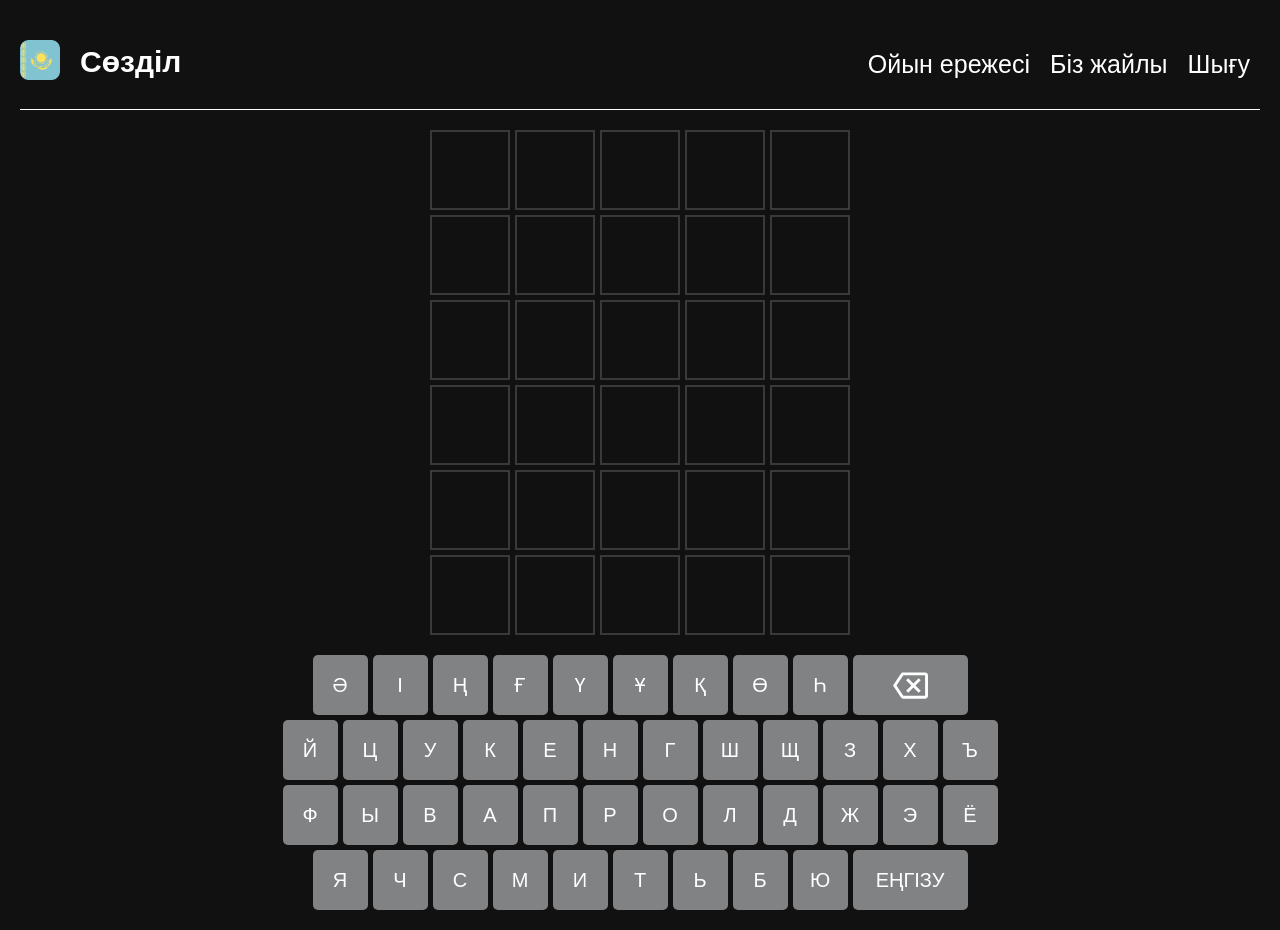
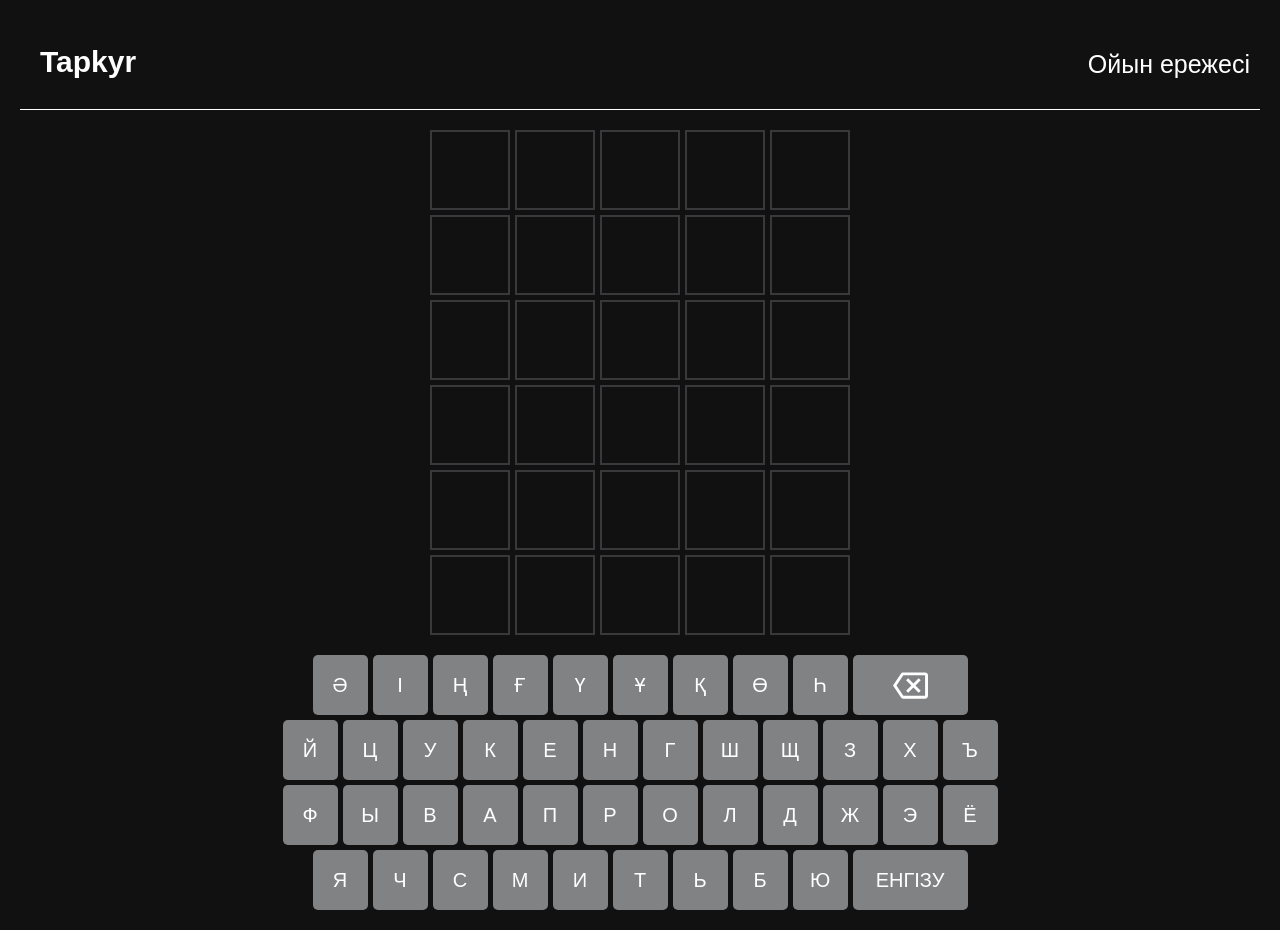
Before and after one commit to sulubay/sosdll, a plain HTML site: page index.html in a window 1280 px wide. Drawn offline with Linux system fonts and the light colour scheme.

Commit message:
Update index.html

```diff
--- a/index.html
+++ b/index.html
@@ -6,20 +6,18 @@
     <link rel="stylesheet" href="styles.css">
     <script src="script.js" defer></script>
 
-    <title>Сөзділ</title>
+    <title>Tapkyr</title>
 </head>
 <body>
 <header>
     <nav  class="nav-bar">
         <div style="display:flex">
-            <img src="./kazakhstan.png" alt="ту">
-            <h1><a href="index.html" style="text-decoration: none; color:white">Сөзділ</a></h1>
+
+            <h1><a href="index.html" style="text-decoration: none; color:white">Tapkyr</a></h1>
         </div>
         <div>
             <ul style="list-style: none; display: flex">
                 <li><span class="rules" onclick="a()">Ойын ережесі</span></li>
-                <li><span style="cursor: pointer">Біз жайлы</span></li>
-                <li><span style="cursor: pointer">Шығу</span></li>
             </ul>
         </div>
     </nav>
@@ -111,7 +109,7 @@
         <button class="key" data-key="Ь">Ь</button>
         <button class="key" data-key="Б">Б</button>
         <button class="key" data-key="Ю">Ю</button>
-        <button data-enter class="key large">Еңгізу</button>
+        <button data-enter class="key large">Енгізу</button>
 
     </div>
 
```
